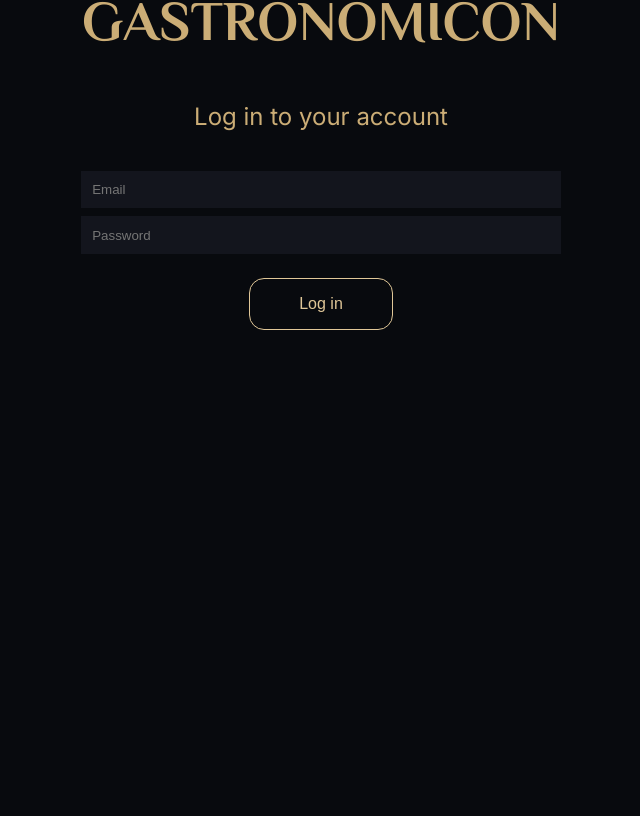
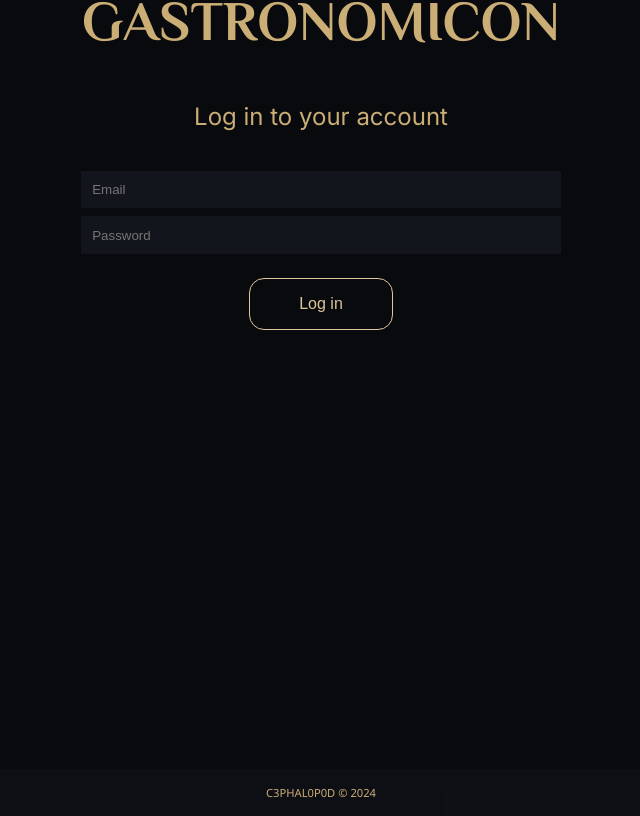
Before and after one commit to c3phal0p0d/gastronomicon, a Next.js app: page /login in a window 1280 px wide. Shown: the part 231-1047 px from the top of the page, without its empty margins (319-959 px from the left). Before the commit the page ends 800 px from the top, so only its background shows below. Built offline with nearby package versions, Linux system fonts and the light colour scheme; no server answers; a web font is replaced by a local one.

Commit message:
added footer

```diff
--- a/app/components/SearchBar.module.css
+++ b/app/components/SearchBar.module.css
@@ -11,7 +11,7 @@
     align-items: left;
     outline: none;
     border: none;
-    height: 3rem;
+    height: 2.5rem;
 }
 
 .searchForm {
--- /dev/null
+++ b/app/footer.module.css
@@ -0,0 +1,17 @@
+.footer {
+    display: flex;
+    flex-direction: column;
+    justify-content: center;
+    align-items: center;
+    background-color: rgba(19, 21, 29, 0.5);
+    padding: 1rem;
+    font-family: var(--font-body);
+    font-size: 0.7rem;
+    margin-top: 25vh;
+    text-transform: uppercase;
+}
+
+.githubIcon {
+    width: 30px;
+    height: 30px;
+}
--- /dev/null
+++ b/app/footer.tsx
@@ -0,0 +1,16 @@
+import Link from 'next/link';
+import styles from './footer.module.css';
+
+// Define the Footer component
+export default function Footer() {
+    return (
+        <footer className={styles.footer}>
+            <p><Link href="https://github.com/c3phal0p0d">c3phal0p0d</Link> &copy; {new Date().getFullYear()}</p>
+            {/* <div>
+                <a href="https://github.com/your-username">
+                    <object type="image/svg+xml" data="/icons/github-white.svg" className={styles.githubIcon} />
+                </a>
+            </div> */}
+        </footer>
+    );
+}
--- a/app/layout.tsx
+++ b/app/layout.tsx
@@ -2,6 +2,8 @@ import type { Metadata } from 'next'
 import { Inter } from 'next/font/google'
 import { NextAuthProvider } from "./Provider";
 import './globals.css'
+
+import Footer from "./footer";
 
 const inter = Inter({ subsets: ['latin'] })
 
@@ -20,6 +22,7 @@ export default function RootLayout({
             <body className={inter.className}>
                 <NextAuthProvider>
                     {children}
+                    <Footer />
                 </NextAuthProvider>
             </body>
         </html>
--- a/app/recipe/[slug]/page.module.css
+++ b/app/recipe/[slug]/page.module.css
@@ -48,7 +48,7 @@
 }
 
 .ingredientsContainer {
-    width: 500px;
+    width: 20rem;
     margin: 0rem 1.5rem;
     line-height: 1.5rem;
     color: var(--text-color-light);
@@ -60,7 +60,7 @@
     line-height: 1.5rem;
     color: var(--text-color-light);
     font-weight: 300;
-    width: 700px;
+    width: 50rem;
 }
 
 /* .ingredients, .instructions {
```
Also changed, not shown: public/icons/github-white.svg (added).
